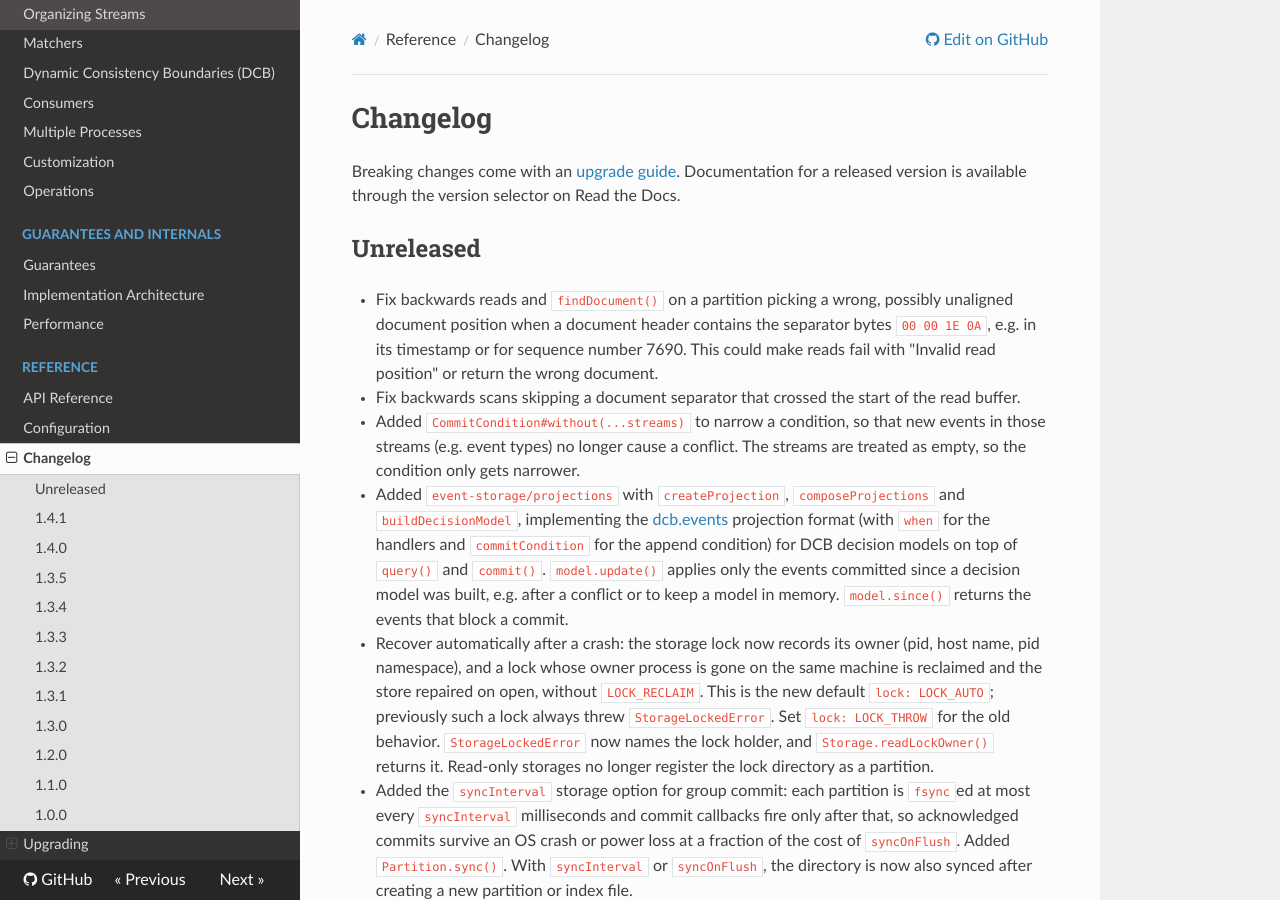
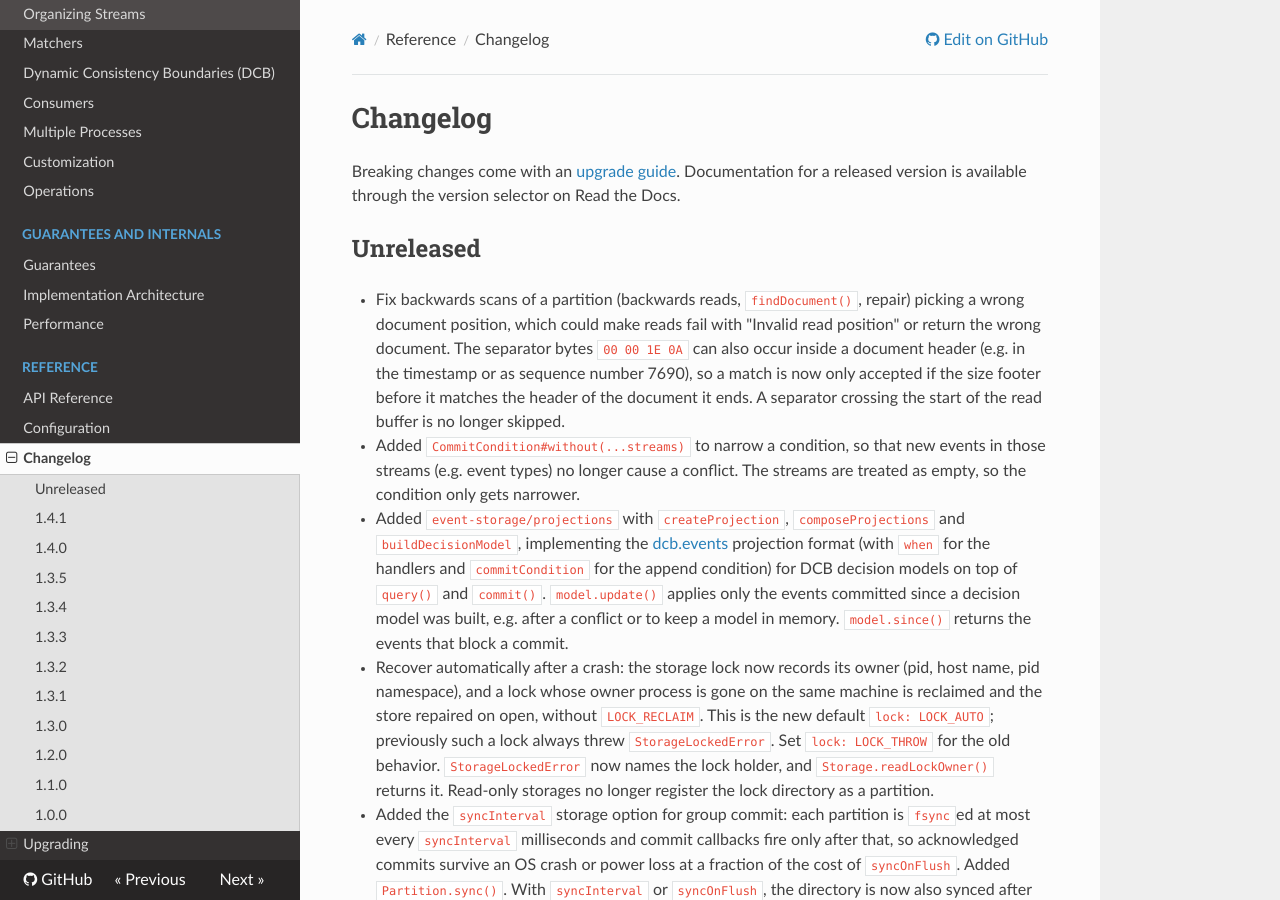
Before and after one commit to albe/node-event-storage, an MkDocs documentation site: the page built from docs/changelog.md, in a window 1280 px wide and 900 px high. Built offline with MkDocs 1.6.1, drawn with Linux system fonts in a browser that asks for light colours; nearby versions of some CDN libraries.

Commit message:
Combine the backwards scan fixes into one changelog entry
Co-Authored-By: Claude Opus 5.5 <noreply@anthropic.com>
Claude-Session: https://claude.ai/code/session_01LShbU8ZsbhAMBEMXvNQHNA

```diff
--- a/docs/changelog.md
+++ b/docs/changelog.md
@@ -4,8 +4,7 @@ Breaking changes come with an [upgrade guide](upgrading/index.md). Documentation
 
 ## Unreleased
 
-- Fix backwards reads and `findDocument()` on a partition picking a wrong, possibly unaligned document position when a document header contains the separator bytes `00 00 1E 0A`, e.g. in its timestamp or for sequence number 7690. This could make reads fail with "Invalid read position" or return the wrong document.
-- Fix backwards scans skipping a document separator that crossed the start of the read buffer.
+- Fix backwards scans of a partition (backwards reads, `findDocument()`, repair) picking a wrong document position, which could make reads fail with "Invalid read position" or return the wrong document. The separator bytes `00 00 1E 0A` can also occur inside a document header (e.g. in the timestamp or as sequence number 7690), so a match is now only accepted if the size footer before it matches the header of the document it ends. A separator crossing the start of the read buffer is no longer skipped.
 - Added `CommitCondition#without(...streams)` to narrow a condition, so that new events in those streams (e.g. event types) no longer cause a conflict. The streams are treated as empty, so the condition only gets narrower.
 - Added `event-storage/projections` with `createProjection`, `composeProjections` and `buildDecisionModel`, implementing the [dcb.events](https://dcb.events/topics/projections/) projection format (with `when` for the handlers and `commitCondition` for the append condition) for DCB decision models on top of `query()` and `commit()`. `model.update()` applies only the events committed since a decision model was built, e.g. after a conflict or to keep a model in memory. `model.since()` returns the events that block a commit.
 - Recover automatically after a crash: the storage lock now records its owner (pid, host name, pid namespace), and a lock whose owner process is gone on the same machine is reclaimed and the store repaired on open, without `LOCK_RECLAIM`. This is the new default `lock: LOCK_AUTO`; previously such a lock always threw `StorageLockedError`. Set `lock: LOCK_THROW` for the old behavior. `StorageLockedError` now names the lock holder, and `Storage.readLockOwner()` returns it. Read-only storages no longer register the lock directory as a partition.
```
